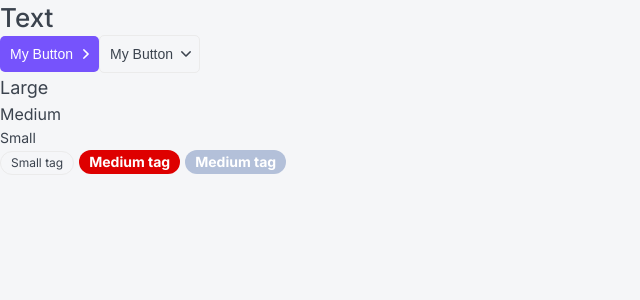
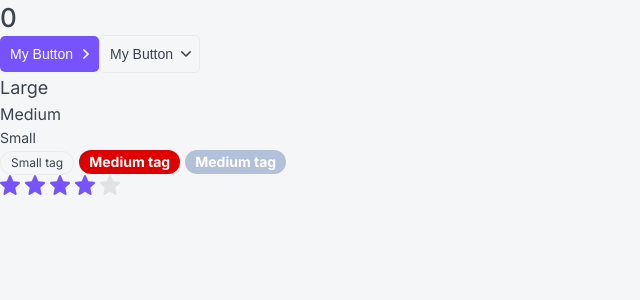
Before and after one commit to ArtemAdamenko/react-app, a Next.js app: page / in a window 1280 px wide. Shown: the top 300 px of the page, without its empty margins (0-640 px from the left). Built offline with nearby package versions, Linux system fonts and the light colour scheme.

Commit message:
Rating component Hooks

```diff
--- a/app/page.tsx
+++ b/app/page.tsx
@@ -1,21 +1,39 @@
+"use client";
+
 import {Htag} from "@/components/Htag/Htag";
 import {Button} from "@/components/Button/Button";
 import {P} from "@/components/P/P";
 import {Tag} from "@/components/Tag/Tag";
+import {useEffect, useState} from "react";
+import {Rating} from "@/components/Rating/Rating";
 
 export default function Home() {
+    const [counter, setCounter] = useState<number>(0);
+    useEffect(() => {
+        console.log('Counter ' + counter);
+        return function cleanup() {
+            console.log('Unmount');
+        };
+    });
+    useEffect(() => {
+        console.log('Mounted');
+    }, []);
+
+    const [rating, setRating] = useState<number>(4);
+
     return (
         <main>
             <div>
-                <Htag tag='h1'>Text</Htag>
+                <Htag tag='h1'>{counter}</Htag>
                 <Button appearance="primary" className="test" arrow='right'>My Button</Button>
-                <Button appearance="ghost" arrow='down'>My Button</Button>
+                <Button appearance="ghost" arrow='down' onClick={() => setCounter(x => x - 1)}>My Button</Button>
                 <P size={"l"}>Large</P>
                 <P size={"m"}>Medium</P>
                 <P size={"s"}>Small</P>
                 <Tag size={'s'}>Small tag</Tag>
                 <Tag size={'m'} color={'red'}>Medium tag</Tag>
                 <Tag size={'m'} color={'grey'}>Medium tag</Tag>
+                <Rating rating={rating} setRating={setRating} isEditable/>
             </div>
         </main>
     );
--- /dev/null
+++ b/components/Rating/Rating.module.css
@@ -0,0 +1,11 @@
+.filled svg {
+    fill: var(--primary);
+}
+
+.star svg {
+    margin-right: 5px;
+}
+
+.editable {
+    cursor: pointer;
+}
--- /dev/null
+++ b/components/Rating/Rating.tsx
@@ -0,0 +1,61 @@
+import {JSX, useEffect, useState, KeyboardEvent} from "react";
+import styles from './Rating.module.css';
+import cn from 'classnames';
+import StarIcon from './star.svg';
+import {IRatingProps} from "@/components/Rating/Rating.props";
+
+export const Rating = ({isEditable = false, rating, setRating, ...props}: IRatingProps): JSX.Element => {
+    const [ratingArray, setRatingArray] = useState<JSX.Element[]>(new Array(5).fill(<></>));
+
+    useEffect(() => {
+        constructRating(rating);
+    }, [rating]);
+
+    const constructRating = (currentRating: number) => {
+        const updatedArray = ratingArray.map((r: JSX.Element, i: number) => {
+            return (
+                <span className={cn(styles.star, {
+                    [styles.filled]: i < currentRating,
+                    [styles.editable]: isEditable
+                })}
+                      onMouseEnter={() => changeDisplay(i + 1)}
+                      onMouseLeave={() => changeDisplay(rating)}
+                      onClick={() => onClick(i + 1)}
+                >
+                    <StarIcon
+                        tabindex={isEditable ? 0 : -1}
+                        onKeyDown={(e: KeyboardEvent<SVGAElement>) => isEditable && handleSpace(i + 1, e)}
+                    />
+                </span>
+            );
+        });
+        setRatingArray(updatedArray);
+    };
+
+    const changeDisplay = (i: number) => {
+        if (!isEditable) {
+            return;
+        }
+        constructRating(i);
+    };
+
+    const onClick = (i: number) => {
+        if (!isEditable || !setRating) {
+            return;
+        }
+        setRating(i);
+    };
+
+    const handleSpace = (i: number, e: KeyboardEvent<SVGAElement>) => {
+        if (e.code !== 'Space' || !setRating) {
+            return;
+        }
+        setRating(i);
+    };
+
+    return (
+        <div {...props}>
+            {ratingArray.map((r, i) => (<span key={i}>{r}</span>))}
+        </div>
+    );
+};
--- a/package.json
+++ b/package.json
@@ -24,6 +24,7 @@
     "@typescript-eslint/parser": "^7.0.1",
     "eslint": "^8.56.0",
     "eslint-config-next": "14.1.0",
+    "eslint-plugin-react-hooks": "^4.6.0",
     "stylelint": "^16.2.1",
     "stylelint-config-standard": "^36.0.0",
     "stylelint-order": "^4.1.0",
```
Also changed, not shown: components/Rating/Rating.props.ts (added, +7 -0 lines), .eslintrc.json (deleted), 2 other files (tests, documents, lock files or other folders).
